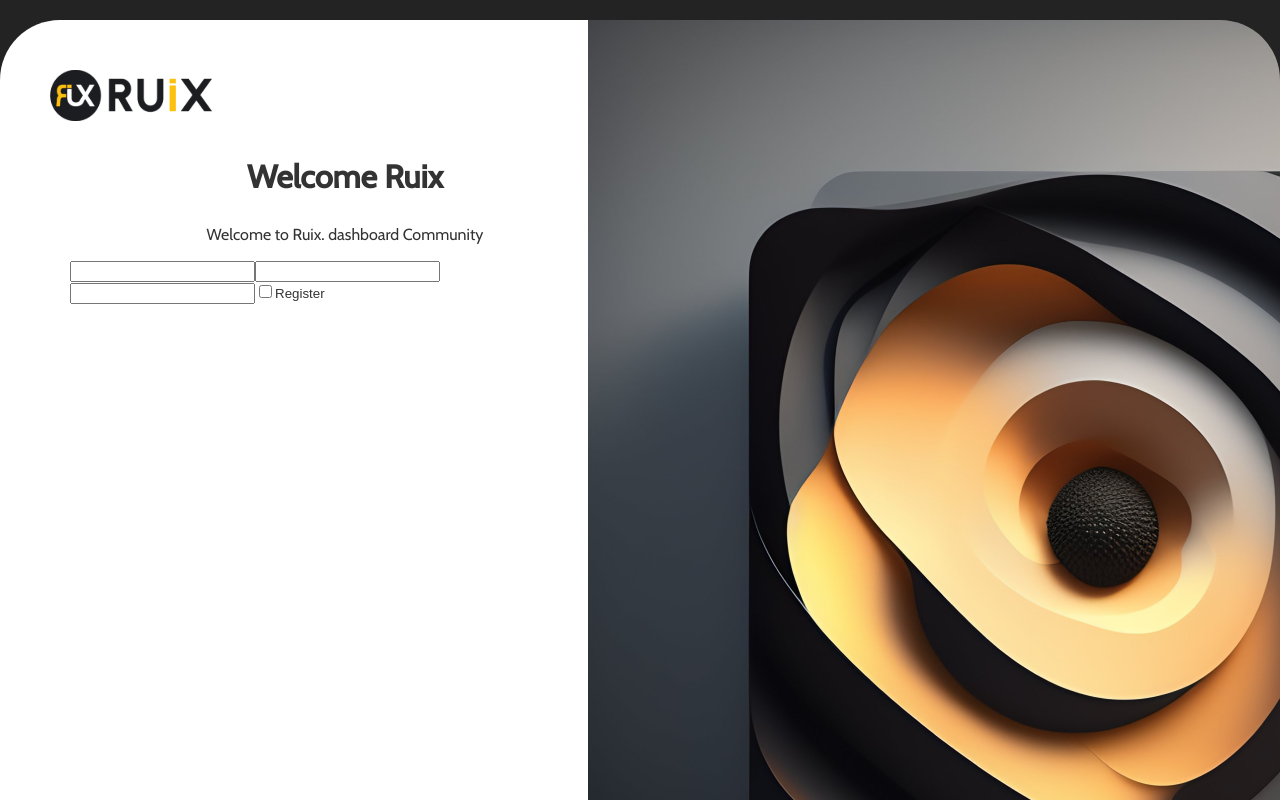
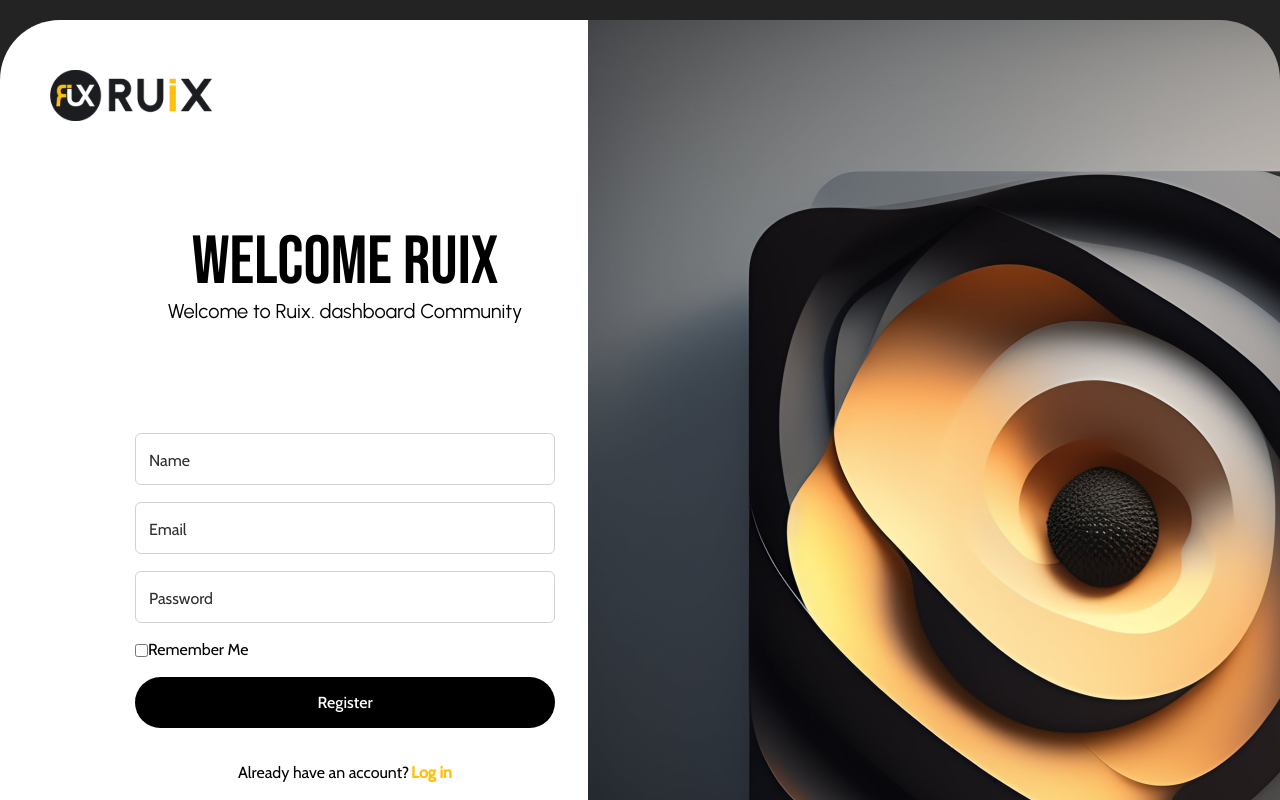
Before and after one commit to stepan10andreev/ruix-registration_form, a Next.js app: page / in a window 1280 px wide. Shown: the top 800 px of the page. Built offline with nearby package versions, Linux system fonts and the light colour scheme.

Commit message:
add RegistrationFormComponent (layout and styles)

```diff
--- a/src/app/globals.css
+++ b/src/app/globals.css
@@ -1,11 +1,12 @@
 @import url('https://fonts.googleapis.com/css2?family=Bebas+Neue&family=Cabin:wght@400;500&family=Urbanist&display=swap');
 
 :root {
-  --white:          #FFFFFF;
-  --black:          #333333;
-  --orange:         #CC6633;
-  --green:          #A4CC33;
-  --body-bg:        rgb(35, 35, 35);
+  --white:                    #FFFFFF;
+  --black:                    #000000;
+  --input-placeholder-color:  #2E2E2E;
+  --body-bg:                  rgb(35, 35, 35);
+  --grey:                     #D2D2D2;
+  --yellow:                   #FEC00F;
 }
 
 body {
@@ -20,6 +21,7 @@ body {
 }
 
 * {
+  font-family: 'Cabin', serif;
   color: var(--black);
   box-sizing: border-box;
   -webkit-font-smoothing: antialiased;
@@ -42,3 +44,11 @@ button {
   background: transparent;
   cursor: pointer;
 }
+
+input {
+  /* -webkit-appearance: none;
+  appearance: none; */
+  border: none;
+  border-radius: 0;
+  background-color: #fff;
+}
--- a/src/app/page.tsx
+++ b/src/app/page.tsx
@@ -6,6 +6,7 @@ import { Content } from '@/components/Content/Content'
 import { RegistrationFormContainer } from '@/components/RegistrationFormContainer/RegistrationFormContainer'
 import { Title } from '@/components/ui-components/Title/Title'
 import { UIText } from '@/components/ui-components/UIText/UIText'
+import { Footer } from '@/components/Footer/Footer'
 
 export default function Home() {
   return (
@@ -16,6 +17,7 @@ export default function Home() {
         <UIText As={'p'} text={'Welcome to Ruix. dashboard Community'} />
         <RegistrationFormContainer />
       </Content>
+      <Footer />
     </Container>
   )
 }
--- a/src/components/Content/Content.module.scss
+++ b/src/components/Content/Content.module.scss
@@ -1,9 +1,28 @@
 .main {
   padding: 20px;
+  padding-top: 100px;
+  padding-bottom: 35px;
   display: flex;
   flex-direction: column;
   align-items: center;
   justify-content: center;
   justify-items: center;
   max-width: 50%;
+
+  & > h1 {
+    margin: 0;
+    font-family: 'Bebas Neue';
+    font-size: 68px;
+    font-weight: 400;
+    line-height: 73px;
+  }
+
+  & > p {
+    margin: 0;
+    margin-bottom: 110px;
+    font-family: 'Urbanist';
+    font-size: 20px;
+    font-weight: 400;
+    line-height: 24px;
+  }
 }
--- /dev/null
+++ b/src/components/Footer/Footer.module.scss
@@ -0,0 +1,13 @@
+.footer {
+  max-width: 50%;
+  display: flex;
+  align-items: center;
+  justify-content: center;
+  gap: 2px;
+  font-family: 'Urbanist';
+
+  & > a {
+    font-weight: 600;
+    color: var(--yellow);
+  }
+}
--- /dev/null
+++ b/src/components/Footer/Footer.tsx
@@ -0,0 +1,13 @@
+import React from 'react'
+import { UIText } from '../ui-components/UIText/UIText'
+import Link from 'next/link'
+import styles from './Footer.module.scss'
+
+export const Footer = () => {
+  return (
+    <footer className={styles.footer}>
+      <UIText text={'Already have an account?'}/>
+      <Link href="/login"> Log in</Link>
+    </footer>
+  )
+}
--- /dev/null
+++ b/src/components/RegistrationFormContainer/RegistrationForm/RegistrationForm.module.scss
@@ -0,0 +1,63 @@
+.form {
+  display: flex;
+  flex-direction: column;
+  gap: 17px;
+  max-width: 420px;
+  width: 100%;
+
+  & .label {
+    width: 100%;
+  }
+
+  & .input {
+    width: 100%;
+  }
+
+  & .button {
+    width: 100%;
+  }
+}
+
+
+.input {
+  padding: 13px;
+  border: 1px solid var(--grey);
+  border-radius: 6px;
+  font-size: 20px;
+  font-weight: 500;
+  line-height: 19px;
+
+  &::placeholder {
+    font-size: 16px;
+    line-height: 20px;
+    font-weight: 400;
+    color: var(--input-placeholder-color);
+  }
+}
+
+.checkbox {
+  margin: 0;
+}
+
+
+.button {
+  padding: 16px;
+  display: flex;
+  align-items: center;
+  justify-content: center;
+  justify-items: center;
+  border-radius: 30px;
+  font-weight: 500;
+  font-size: 16px;
+  line-height: 19px;
+  color: var(--white);
+  background-color: var(--black);
+}
+
+
+.label:nth-child(4) {
+  display: flex;
+  align-items: center;
+  justify-content: flex-start;
+  justify-items: center;
+}
--- a/src/components/RegistrationFormContainer/RegistrationForm/RegistrationForm.tsx
+++ b/src/components/RegistrationFormContainer/RegistrationForm/RegistrationForm.tsx
@@ -1,13 +1,24 @@
 import React from 'react'
+import styles from './RegistrationForm.module.scss'
+import { UIText } from '@/components/ui-components/UIText/UIText'
 
 export const RegistrationForm = () => {
   return (
-    <form>
-      <input type="text" />
-      <input type="email" />
-      <input type="password" />
-      <input type="checkbox" />
-      <button>Register</button>
+    <form className={styles.form}>
+      <label className={styles.label}>
+        <input type="text" className={styles.input} name='name' placeholder='Name'/>
+      </label>
+      <label className={styles.label}>
+        <input type="email" className={styles.input} name='Email' placeholder='Email'/>
+      </label>
+      <label className={styles.label}>
+        <input type="password" className={styles.input} name='Password' placeholder='Password'/>
+      </label>
+      <label className={styles.label}>
+        <input type="checkbox" className={styles.checkbox}/>
+        <UIText text={'Remember Me'}/>
+      </label>
+      <button className={styles.button}>Register</button>
     </form>
   )
 }
```
Also changed, not shown: src/components/RegistrationFormContainer/RegistrationForm/RegistrationForm.module..scss (deleted).
